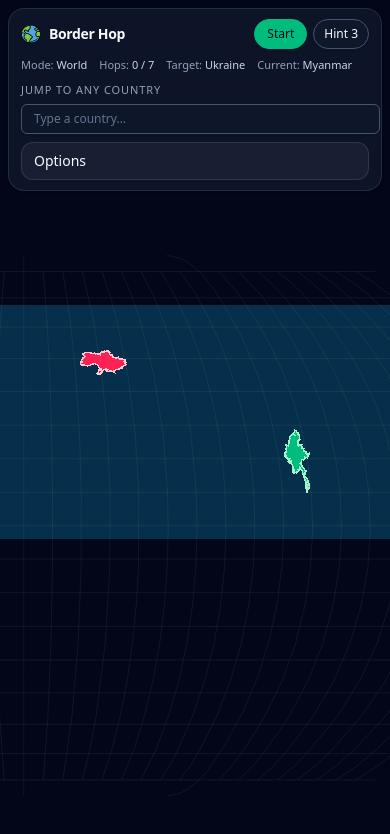
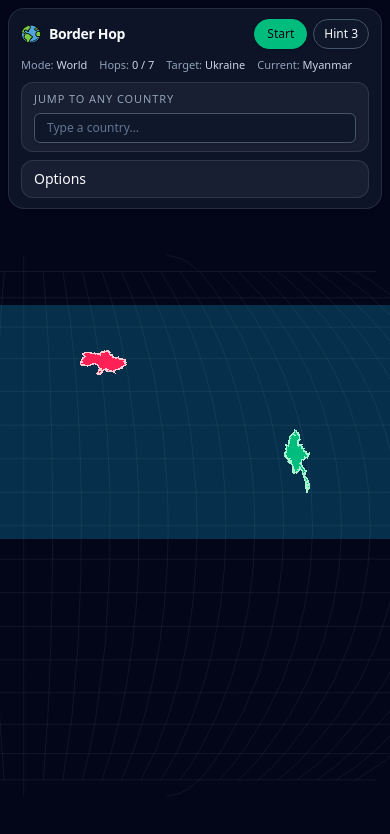
Before and after one commit to donnchadh00/border-hop, a React (Vite) app: page / in a window 390 px wide. Shown: the top 834 px of the page. Built offline with nearby package versions, Linux system fonts and the light colour scheme.

Commit message:
fix(ui): align mobile search with options panel

```diff
--- a/src/ui/CountrySearch.tsx
+++ b/src/ui/CountrySearch.tsx
@@ -119,7 +119,7 @@ export default function CountrySearch({
         onChange={(e) => setQ(e.target.value)}
         onKeyDown={onKeyDown}
         placeholder={placeholder}
-        className="w-[min(92vw,24rem)] rounded-md border border-slate-600 bg-slate-900/90 text-slate-50 px-3 py-1.5 text-xs shadow-sm placeholder:text-slate-500 focus:outline-none focus:ring-2 focus:ring-emerald-400 focus:border-emerald-400"
+        className="w-full sm:w-[min(92vw,24rem)] rounded-md border border-slate-600 bg-slate-900/90 text-slate-50 px-3 py-1.5 text-xs shadow-sm placeholder:text-slate-500 focus:outline-none focus:ring-2 focus:ring-emerald-400 focus:border-emerald-400"
         aria-autocomplete="list"
         aria-controls="country-suggest"
       />
--- a/src/ui/HUD.tsx
+++ b/src/ui/HUD.tsx
@@ -515,11 +515,13 @@ export default function HUD() {
               {atCap && <span className="text-rose-300">At cap</span>}
             </div>
 
-            <div className="min-w-0">
-              <CountrySearch
-                source="/countries.cleaned.simplified.geojson"
-                allowedIso3={allowedIso3}
-              />
+            <div className="rounded-xl border border-white/10 bg-white/5 px-3 py-2">
+              <div className="mx-auto min-w-0 max-w-sm">
+                <CountrySearch
+                  source="/countries.cleaned.simplified.geojson"
+                  allowedIso3={allowedIso3}
+                />
+              </div>
             </div>
 
             <details className="rounded-xl border border-white/10 bg-white/5 px-3 py-2">
```
